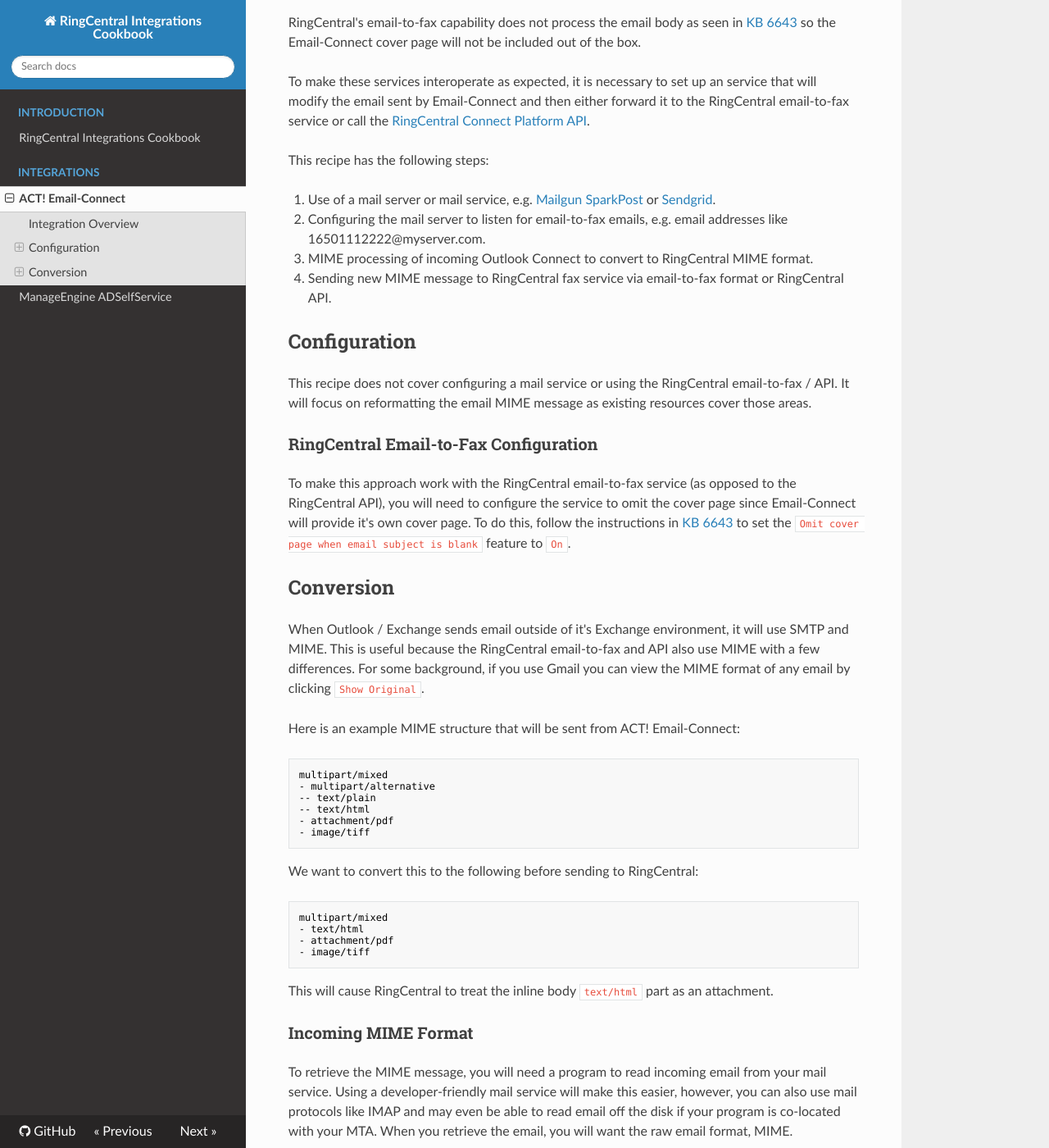
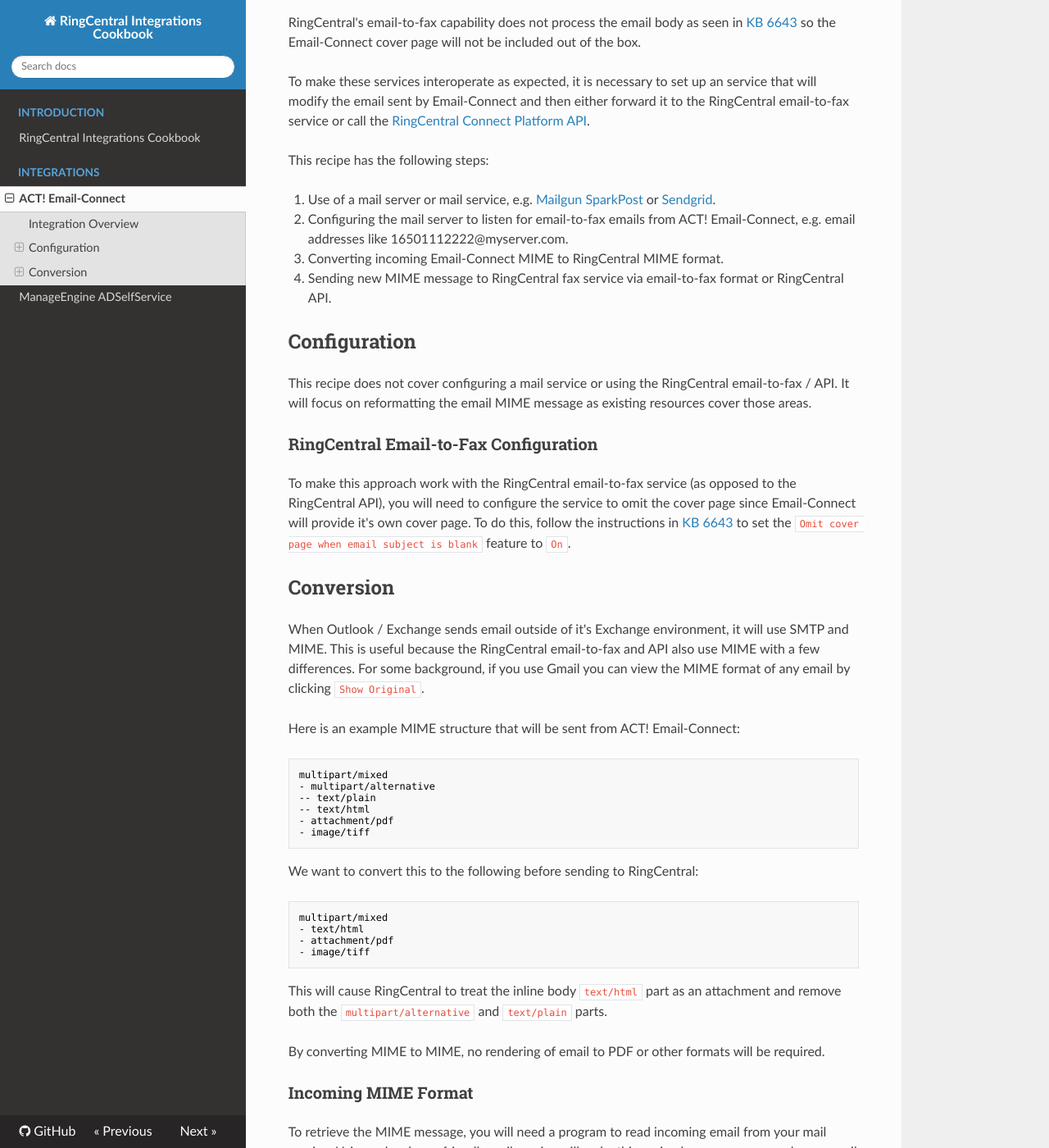
Before and after one commit to grokify/ringcentral-content, an MkDocs documentation site: the page built from docs/integrations/act/act_email_connect_fax.md, in a window 1280 px wide and 1400 px high, scrolled down 368 px. Shown: the whole window at 82% size. Built offline with MkDocs 1.6.1, drawn with Linux system fonts in a browser that asks for light colours; nearby versions of some CDN libraries; old or Windows-style settings are respelled for this version of MkDocs.

Commit message:
update ACT!

````diff
--- a/docs/integrations/act/act_email_connect_fax.md
+++ b/docs/integrations/act/act_email_connect_fax.md
@@ -13,8 +13,8 @@ To make these services interoperate as expected, it is necessary to set up an se
 This recipe has the following steps:
 
 1. Use of a mail server or mail service, e.g. [Mailgun](https://www.mailgun.com/) [SparkPost](https://www.sparkpost.com/) or [Sendgrid](https://sendgrid.com/).
-2. Configuring the mail server to listen for email-to-fax emails, e.g. email addresses like 16501112222@myserver.com.
-3. MIME processing of incoming Outlook Connect to convert to RingCentral MIME format.
+2. Configuring the mail server to listen for email-to-fax emails from ACT! Email-Connect, e.g. email addresses like 16501112222@myserver.com.
+3. Converting incoming Email-Connect MIME to RingCentral MIME format.
 4. Sending new MIME message to RingCentral fax service via email-to-fax format or RingCentral API.
 
 ## Configuration
@@ -49,7 +49,9 @@ multipart/mixed
 - image/tiff
 ```
 
-This will cause RingCentral to treat the inline body `text/html` part as an attachment.
+This will cause RingCentral to treat the inline body `text/html` part as an attachment and remove both the `multipart/alternative` and `text/plain` parts.
+
+By converting MIME to MIME, no rendering of email to PDF or other formats will be required.
 
 ### Incoming MIME Format
 
````
